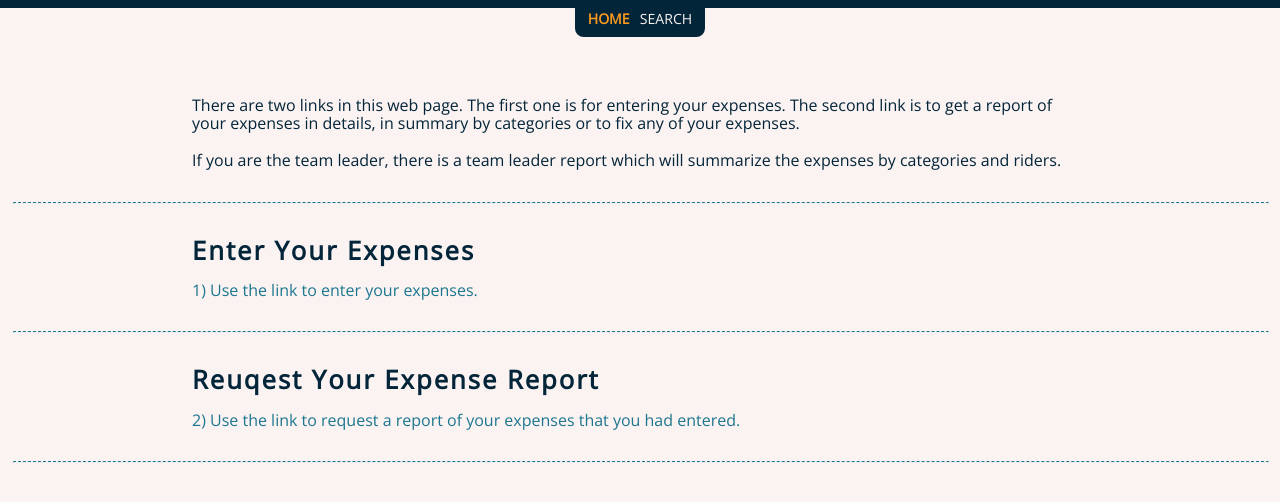
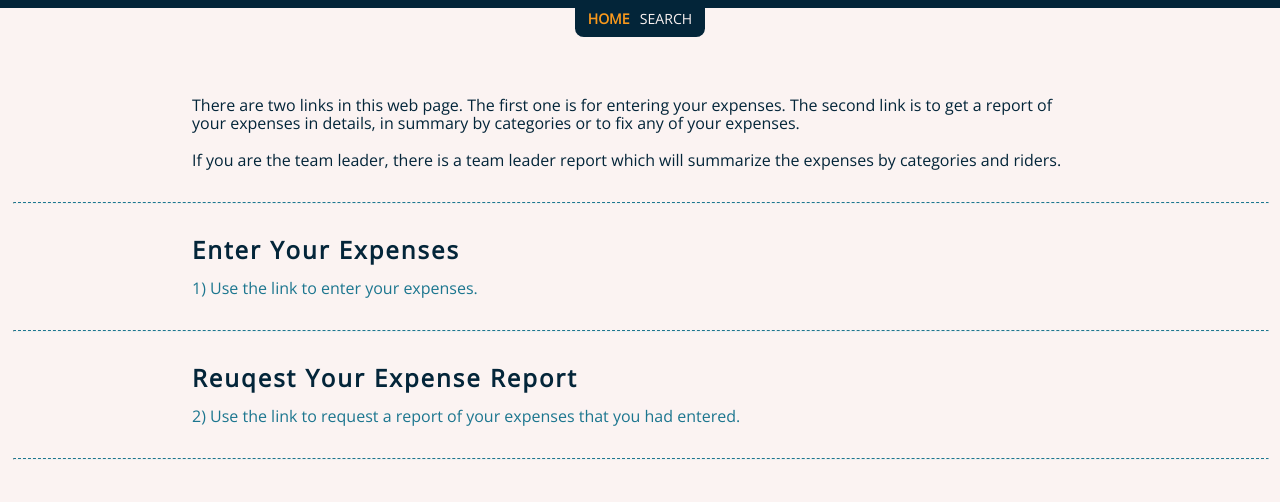
Before and after one commit to yong-lim/pct-expenses, a Jekyll site: the page built from index.html, in a window 1280 px wide. Shown: the top 502 px of the page. Built offline with Jekyll 4.4.1, drawn with Linux system fonts in a browser that asks for light colours; the list of posts is cut into pages by our own code.

Commit message:
Reduce the h3 font size

```diff
--- a/_sass/layouts/_home.scss
+++ b/_sass/layouts/_home.scss
@@ -25,7 +25,7 @@
 .single_article {
 	h3 {
 		//font-family: Inter;
-		font-size: 1.6em;
+		font-size: 1.5em;
 		font-weight: 700;
 		letter-spacing: 2px;
 		margin: 0;
```
